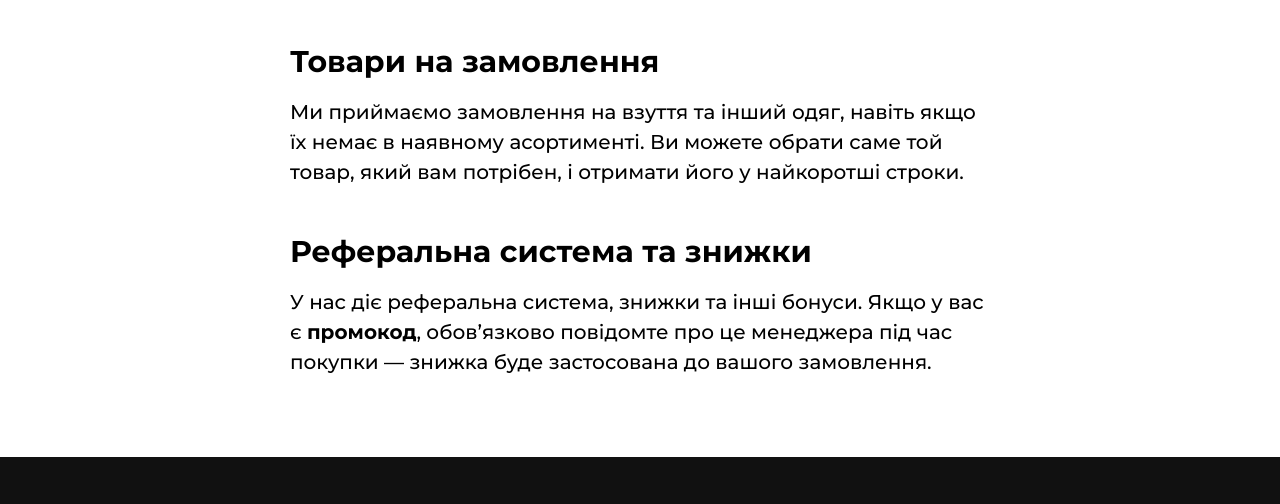
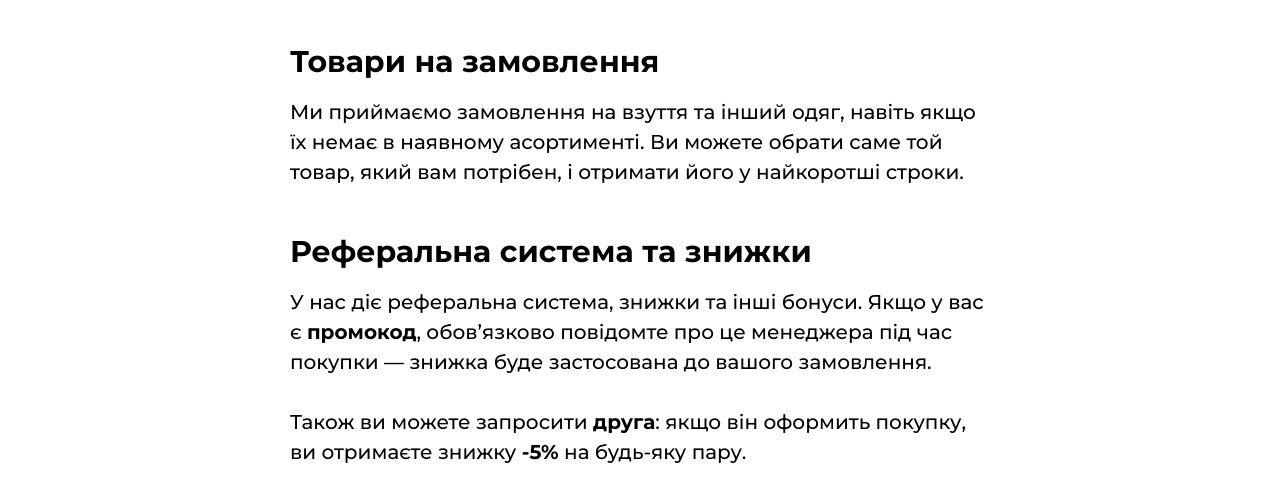
Before and after one commit to kirito-sneakers/qwe, a plain HTML site: page info.html in a window 1280 px wide. Shown: the part 1553-2057 px from the top of the page. Drawn offline with nearby package versions, Linux system fonts and the light colour scheme.

Commit message:
bsugodasdasdfa

```diff
--- a/info.html
+++ b/info.html
@@ -44,7 +44,8 @@
                 </li>
                 <li>
                     <h2>Реферальна система та знижки</h2>
-                    <p>У нас діє реферальна система, знижки та інші бонуси. Якщо у вас є <b>промокод</b>, обов’язково повідомте про це менеджера під час покупки — знижка буде застосована до вашого замовлення.</p>
+                    <p>У нас діє реферальна система, знижки та інші бонуси. Якщо у вас є <b>промокод</b>, обов’язково повідомте про це менеджера під час покупки — знижка буде застосована до вашого замовлення.</p><br>
+                    <p>Також ви можете запросити <b>друга</b>: якщо він оформить покупку, ви отримаєте знижку <b>-5%</b> на будь-яку пару.</p>
                 </li>
             </ol>
         </section>
```
